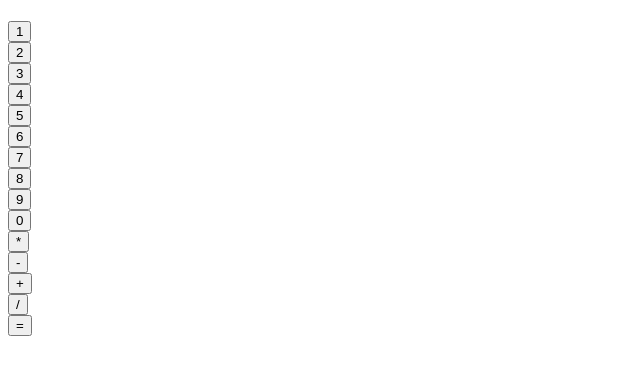
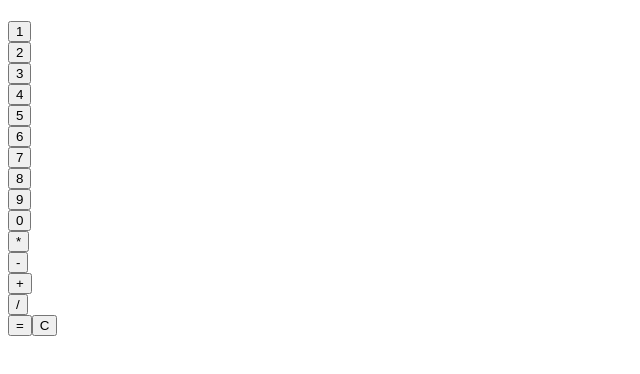
Before and after one commit to abeneyto/Calculator, an Angular app: page / in a window 1280 px wide. Shown: the top 374 px of the page, without its empty margins (0-640 px from the left). Built offline with nearby package versions, Linux system fonts and the light colour scheme.

Commit message:
Clear data

```diff
--- a/src/app/calculator/calculator.component.html
+++ b/src/app/calculator/calculator.component.html
@@ -1,3 +1,3 @@
 <app-result-viewer [result]="result" [operation]="operation"></app-result-viewer>
-<app-keyboard [digits]="digits" [operators]="operators" (buttonClicked)="addToOperation($event)" (submit)="submitOperation()"></app-keyboard>
+<app-keyboard [dataButtons]="dataButtons" (buttonClicked)="addToOperation($event)" (submit)="submitOperation()" (delete)="deleteData()"></app-keyboard>
 <div>{{ msgError }}</div>
--- a/src/app/calculator/calculator.component.ts
+++ b/src/app/calculator/calculator.component.ts
@@ -13,8 +13,7 @@ export class CalculatorComponent implements OnInit {
     operator: '',
     secondNumber: ''
   };
-  digits: number[] = [1, 2, 3, 4, 5, 6, 7, 8, 9, 0];
-  operators: string[] = ['*', '-', '+', '/'];
+  dataButtons: (string | number)[] = [1, 2, 3, 4, 5, 6, 7, 8, 9, 0, '*', '-', '+', '/'];
 
   constructor() { }
 
@@ -40,4 +39,12 @@ export class CalculatorComponent implements OnInit {
       this.msgError = 'Incorrect operation';
     }
   }
+  deleteData(): void {
+    this.result = '';
+    this.operation = {
+      firstNumber: '',
+      operator: '',
+      secondNumber: ''
+    };
+  }
 }
--- a/src/app/calculator/components/keyboard/keyboard.component.html
+++ b/src/app/calculator/components/keyboard/keyboard.component.html
@@ -1,7 +1,5 @@
-<div *ngFor="let digit of digits">
-    <button (click)="clickButton(digit)">{{ digit }}</button>
+<div *ngFor="let dataButton of dataButtons">
+    <button (click)="clickButton(dataButton)">{{ dataButton }}</button>
 </div>
-<div *ngFor="let operator of operators">
-    <button (click)="clickButton(operator)">{{ operator }}</button>
-</div>
-<button (click)="submitButton()">=</button>
+<button (click)="submitClick()">=</button>
+<button (click)="deleteClick()">C</button>
--- a/src/app/calculator/components/keyboard/keyboard.component.ts
+++ b/src/app/calculator/components/keyboard/keyboard.component.ts
@@ -8,8 +8,8 @@ import { Component, EventEmitter, Input, OnInit, Output } from '@angular/core';
 export class KeyboardComponent implements OnInit {
   @Output() buttonClicked = new EventEmitter<string | number>();
   @Output() submit = new EventEmitter();
-  @Input() digits: number[];
-  @Input() operators: string[];
+  @Output() delete = new EventEmitter();
+  @Input() dataButtons: (string | number)[];
   constructor() { }
 
   ngOnInit(): void {
@@ -17,7 +17,10 @@ export class KeyboardComponent implements OnInit {
   clickButton(dataClicked: number | number): void {
     this.buttonClicked.emit(dataClicked);
   }
-  submitButton(): void {
+  submitClick(): void {
     this.submit.emit();
   }
+  deleteClick(): void {
+    this.delete.emit();
+  }
 }
--- a/src/app/calculator/components/result-viewer/result-viewer.component.ts
+++ b/src/app/calculator/components/result-viewer/result-viewer.component.ts
@@ -8,7 +8,6 @@ import { Component, Input, OnInit } from '@angular/core';
 export class ResultViewerComponent implements OnInit {
   @Input() result;
   @Input() operation;
-  ;
 
   constructor() { }
 
```
